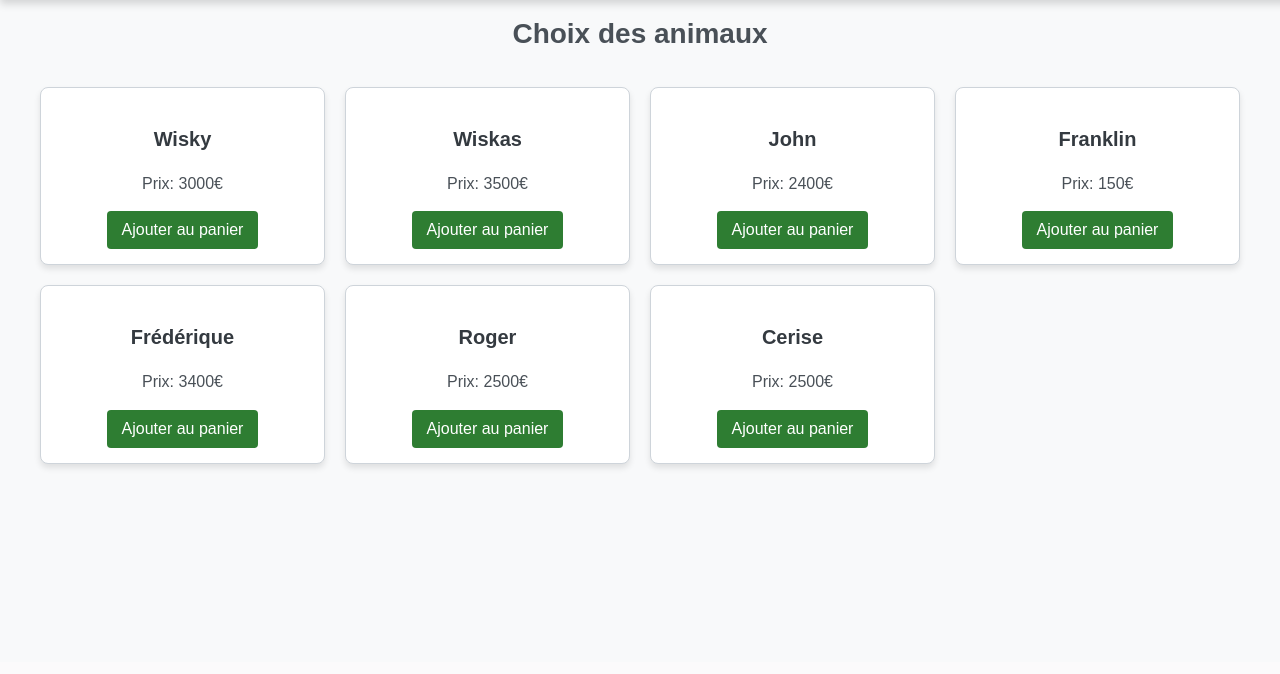
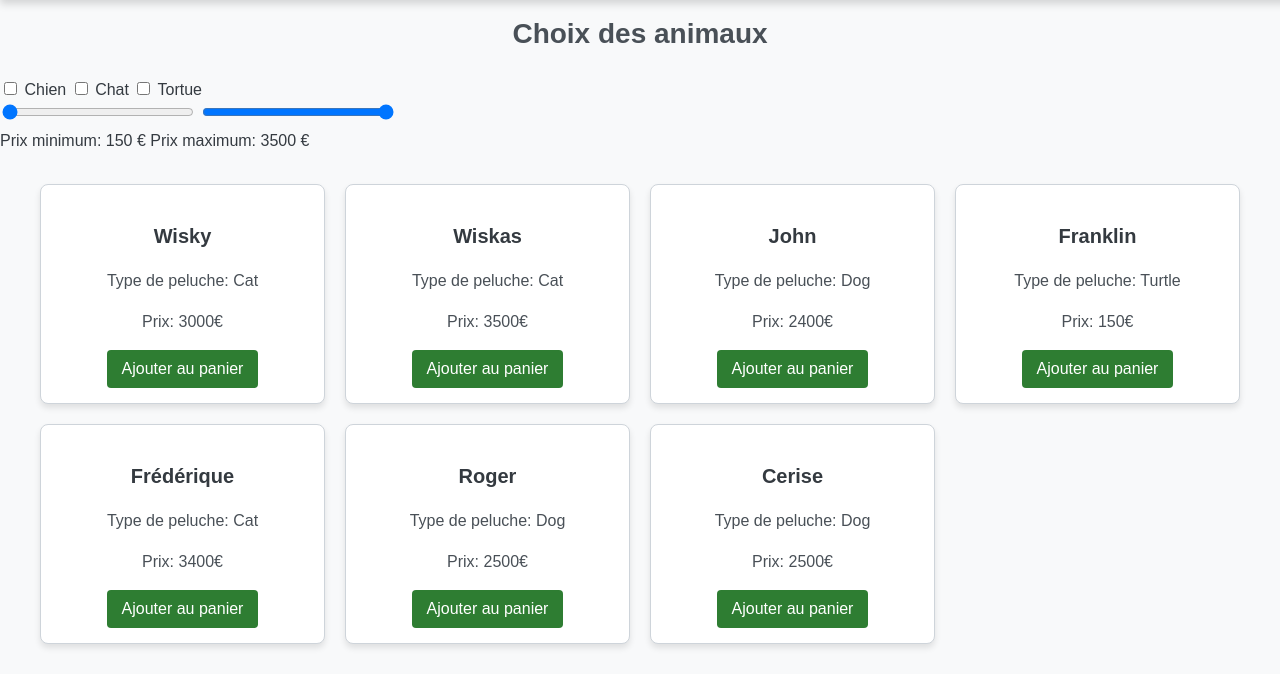
Before and after one commit to luccsz95/e-commerce-projet, a PHP site: page /BTS-project/store.php in a window 1280 px wide. Shown: the part 138-812 px from the top of the page. Before the commit the page ends 607 px from the top, so only its background shows below. Run offline with PHP 8.4, Linux system fonts and the light colour scheme; data comes from the database, SQL or seed files in the repository.

Commit message:
filtre fonctionnel, cependant, le maximum peut aller jusqu'a 100€ au lieu de s'arrêté au maximum de ma base de donnée

```diff
--- a/cart.php
+++ b/cart.php
@@ -9,9 +9,6 @@ $dbpassword = "";
 try {
     $conn = new PDO("mysql:host=$servername;dbname=$dbname", $dbusername, $dbpassword);
     $conn->setAttribute(PDO::ATTR_ERRMODE, PDO::ERRMODE_EXCEPTION);
-
-    $priceQuerry = $conn->query("select min(priceAnimals) as min_price, max(priceAnimals) as max_price from animals");
-    $priceResult = $priceQuerry->fetch(PDO::FETCH_ASSOC);
 
     $stmt = $conn->query("SELECT idAnimals, nameAnimals, priceAnimals FROM animals");
     $products = $stmt->fetchAll(PDO::FETCH_ASSOC);
--- a/store.php
+++ b/store.php
@@ -10,7 +10,38 @@
     $conn = new PDO("mysql:host=$servername;dbname=$dbname", $dbusername, $dbpassword);
     $conn->setAttribute(PDO::ATTR_ERRMODE, PDO::ERRMODE_EXCEPTION);
 
-        $stmt = $conn->query("SELECT idAnimals, nameAnimals, priceAnimals FROM animals");
+    $priceQuery = $conn->query("SELECT MIN(priceAnimals) AS min_price, MAX(priceAnimals) AS max_price FROM animals");
+    $priceResult = $priceQuery->fetch(PDO::FETCH_ASSOC);
+    $minPrice = $priceResult['min_price'] ?? 0;
+    $maxPrice = $priceResult['max_price'] ?? 300.00;
+
+    $filter = [];
+    $sql = "SELECT idAnimals, nameAnimals, priceAnimals, typeAnimals FROM animals WHERE 1=1";
+
+    $filterCondition = [];
+    if (isset($_GET['filter_dog'])) {
+        $filterCondition[] = "typeAnimals = 'Dog'";
+    }
+
+    if (isset($_GET['filter_cat'])) {
+        $filterCondition[] = "typeAnimals = 'Cat'";
+    }
+
+    if (isset($_GET['filter_turtle'])) {
+        $filterCondition[] = "typeAnimals = 'Turtle'";
+    }
+
+    if (!empty($filterCondition)) {
+        $sql .= " AND (" . implode(" OR ", $filterCondition) . ")";
+    }
+
+    if (isset($_GET['price_min']) && isset($_GET['price_max'])) {
+        $min_price = $_GET['price_min'];
+        $max_price = $_GET['price_max'];
+        $sql .= " AND priceAnimals BETWEEN $min_price AND $max_price";
+    }
+
+    $stmt = $conn->query($sql);
     $products = $stmt->fetchAll(PDO::FETCH_ASSOC);
 } catch (PDOException $e) {
     echo "Erreur de connexion : " . $e->getMessage();
@@ -37,10 +68,35 @@
 
 <h1 class="store-title">Choix des animaux</h1>
 
+<form method="get" id="filter-form">
+    <label>
+        <input type="checkbox" name="filter_dog" value="Dog" <?php echo isset($_GET['filter_dog']) ? 'checked' : ''; ?>>
+        Chien
+
+        <input type="checkbox" name="filter_cat" value="Cat" <?php echo isset($_GET['filter_cat']) ? 'checked' : ''; ?>>
+        Chat
+
+        <input type="checkbox" name="filter_turtle" value="Turtle" <?php echo isset($_GET['filter_turtle']) ? 'checked' : ''; ?>>
+        Tortue
+    </label>
+    <div class="price-slider">
+        <input type="range" name="price_min" min="<?php echo $minPrice; ?>" max="<?php echo $maxPrice; ?>" value="<?php echo isset($_GET['price_min']) ? $_GET['price_min'] : $minPrice; ?>" step="1" style="width: 15%" id="minPrice">
+
+        <input type="range" name="price_max" min="<?php echo $minPrice; ?>" max="<?php echo $maxPrice; ?>" value="<?php echo isset($_GET['price_max']) ? $_GET['price_max'] : $maxPrice; ?>" step="1" style="width: 15%" id="maxPrice">
+    </div>
+
+    <div class="price-values">
+        <span> Prix minimum: <span id="price_min"><?php echo isset($_GET['price_min']) ? $_GET['price_min'] : $minPrice; ?></span> €</span>
+
+        <span> Prix maximum: <span id="price_max"><?php echo isset($_GET['price_max']) ? $_GET['price_max'] : $maxPrice; ?></span> €</span>
+    </div>
+</form>
+
 <div class="products">
     <?php foreach ($products as $product): ?>
         <div class="product">
             <h2><?php echo htmlspecialchars($product['nameAnimals']); ?></h2>
+            <p>Type de peluche: <?php echo htmlspecialchars($product['typeAnimals']); ?></p>
             <p>Prix: <?php echo htmlspecialchars($product['priceAnimals']); ?>€</p>
             <form method="post" action="cart.php">
                 <input type="hidden" name="product_id" value="<?php echo $product['idAnimals']; ?>">
@@ -50,5 +106,36 @@
     <?php endforeach; ?>
 </div>
 
+<script>
+    const minSlider = document.getElementById('minPrice');
+    const maxSlider = document.getElementById('maxPrice');
+    const minPriceLabel = document.getElementById('price_min');
+    const maxPriceLabel = document.getElementById('price_max');
+    const filterForm = document.getElementById('filter-form');
+
+    minSlider.addEventListener('input', function () {
+        if (parseInt(minSlider.value) > parseInt(maxSlider.value)) {
+            maxSlider.value = minSlider.value;
+        }
+        minPriceLabel.textContent = minSlider.value;
+        filterForm.submit();
+    });
+
+    maxSlider.addEventListener('input', function () {
+        if (parseInt(maxSlider.value) < parseInt(minSlider.value)) {
+            minSlider.value = maxSlider.value;
+        }
+        maxPriceLabel.textContent = maxSlider.value;
+        filterForm.submit();
+    });
+
+    const checkboxes = document.querySelectorAll('input[type="checkbox"]');
+    checkboxes.forEach(function (checkbox) {
+        checkbox.addEventListener('change', function () {
+            filterForm.submit();
+        });
+    });
+</script>
+
 </body>
 </html>
```
Lines whose indentation alone changed are shown as unchanged.
